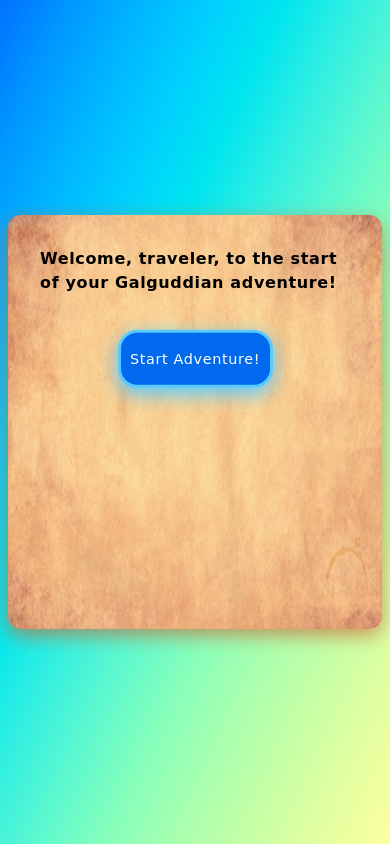
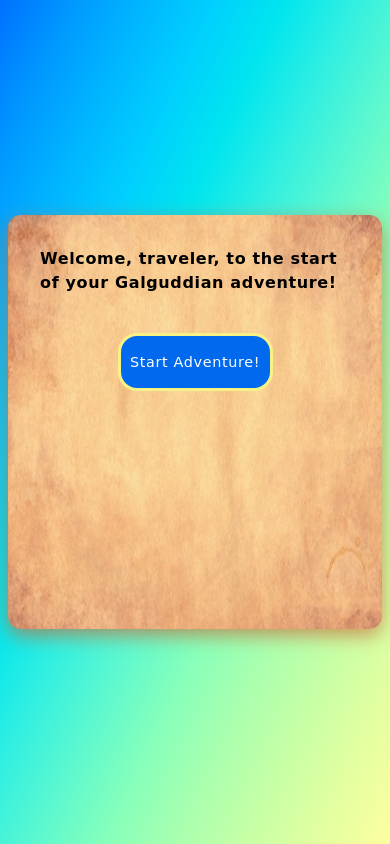
Before and after one commit to staten-island-tech/quizgame-charlaniel-brisluja, a website built with Parcel: page src/index.html in a window 390 px wide. In both pictures the pointer is over the button "Start Adventure!". Built offline with nearby package versions, Linux system fonts and the light colour scheme; a web font is replaced by a local one.

Commit message:
mobile changes

```diff
--- a/src/scss/main.scss
+++ b/src/scss/main.scss
@@ -115,4 +115,12 @@ h1 {
 .container {
   width: 100%;
 }
+.button:hover {
+  box-shadow: none;
+  border: 0.5rem solid var(--yellow-color);
+  transform: none;
 }
+.img-box {
+  height: 40%;
+}
+}
```
